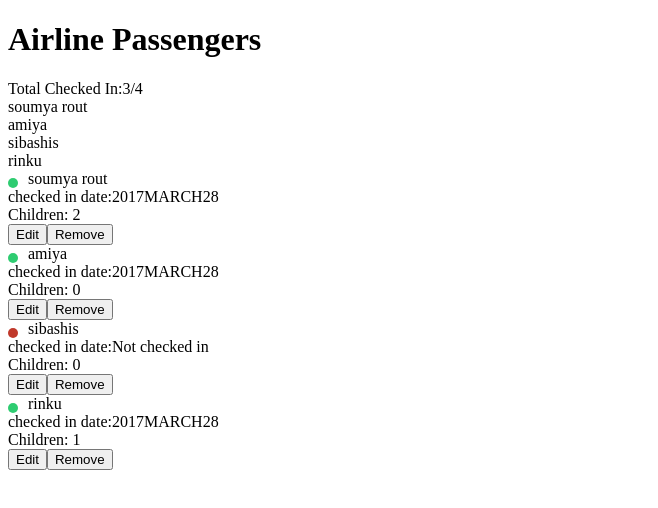
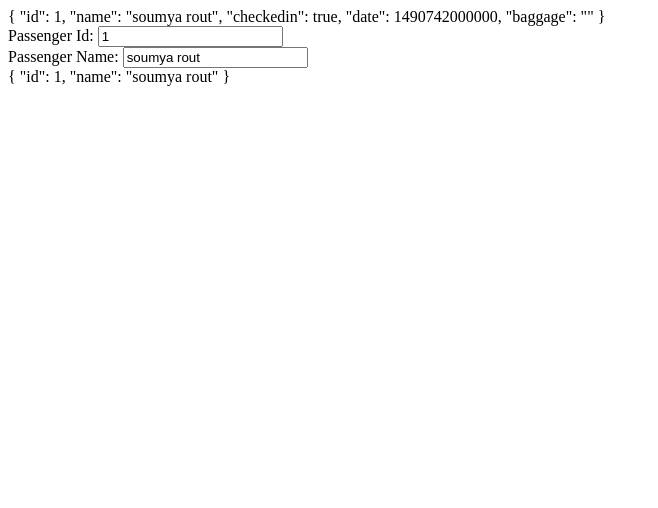
Before and after one commit to ersaumya/Angular9BestPractice, an Angular app: page / in a window 1280 px wide. Shown: the top 508 px of the page, without its empty margins (0-658 px from the left). Built offline with nearby package versions, Linux system fonts and the light colour scheme; data requests are answered from the project's data file.

Commit message:
form added

```diff
--- a/db.json
+++ b/db.json
@@ -5,42 +5,35 @@
       "name": "soumya rout",
       "checkedin": true,
       "date": 1490742000000,
-      "children": [
-        {
-          "name": "xxx",
-          "age": 12
-        },
-        {
-          "name": "yyy",
-          "age": 10
-        }
-      ]
+      "baggage": ""
     },
     {
       "id": 2,
       "name": "amiya",
       "checkedin": true,
       "date": 1490742000000,
-      "children": null
+      "baggage": ""
     },
     {
       "id": 3,
       "name": "sibashis",
       "checkedin": false,
       "date": null,
-      "children": null
+      "baggage": ""
     },
     {
       "id": 4,
       "name": "rinku",
       "checkedin": true,
       "date": 1490742000000,
-      "children": [
-        {
-          "name": "vvv",
-          "age": 13
-        }
-      ]
+      "baggage": ""
+    },
+    {
+      "id": 5,
+      "name": "pinku",
+      "checkedin": false,
+      "date": 1490742000000,
+      "baggage": ""
     }
   ]
 }
--- a/src/app/app.component.html
+++ b/src/app/app.component.html
@@ -1,4 +1,4 @@
 
 <div>
-    <app-dashboard></app-dashboard>
+    <app-passenger-viewer></app-passenger-viewer>
 </div>
--- a/src/app/passenger/components/passenger-details/passenger-details.component.html
+++ b/src/app/passenger/components/passenger-details/passenger-details.component.html
@@ -12,9 +12,7 @@
     <div>
         checked in date:{{detail.checkedin?(detail.date | date:'yMMMMd' | uppercase):'Not checked in'}}
     </div>
-    <div>
-        Children: {{detail.children?.length || 0}}
-    </div>
+
     <div>
         <button (click)="toggleEdit()">
             {{editing ? 'Done':'Edit'}}
--- /dev/null
+++ b/src/app/passenger/components/passenger-form/passenger-form.component.html
@@ -0,0 +1,12 @@
+<form #form="ngForm" novalidate>
+    {{detail | json}}
+    <div>
+        Passenger Id:
+        <input type="number" name="id" [ngModel]="detail?.id">
+    </div>
+    <div>
+        Passenger Name:
+        <input type="text" name="name" [ngModel]="detail?.name">
+    </div>
+    {{form.value | json}}
+</form>
--- /dev/null
+++ b/src/app/passenger/components/passenger-form/passenger-form.component.ts
@@ -0,0 +1,17 @@
+import { Component, OnInit, Input } from '@angular/core';
+import { Passenger } from '../../models/passenger.interface';
+
+@Component({
+  selector: 'app-passenger-form',
+  templateUrl: './passenger-form.component.html',
+  styleUrls: ['./passenger-form.component.css']
+})
+export class PassengerFormComponent implements OnInit {
+  @Input() detail:Passenger;
+
+  constructor() { }
+
+  ngOnInit(): void {
+  }
+
+}
--- /dev/null
+++ b/src/app/passenger/container/passenger-viewer/passenger-viewer.component.html
@@ -0,0 +1,3 @@
+<div>
+    <app-passenger-form [detail]="passenger"></app-passenger-form>
+</div>
--- /dev/null
+++ b/src/app/passenger/container/passenger-viewer/passenger-viewer.component.ts
@@ -0,0 +1,19 @@
+import { Component, OnInit } from '@angular/core';
+import { PassengerService } from '../../passenger.service';
+import { Passenger } from '../../models/passenger.interface';
+
+@Component({
+  selector: 'app-passenger-viewer',
+  templateUrl: './passenger-viewer.component.html',
+  styleUrls: ['./passenger-viewer.component.css']
+})
+export class PassengerViewerComponent implements OnInit {
+  passenger:Passenger;
+  constructor(private passengerService: PassengerService) { }
+
+  ngOnInit(): void {
+    this.passengerService.getPassenger(1)
+    .subscribe((data:Passenger)=>this.passenger=data);
+  }
+
+}
--- a/src/app/passenger/passenger.service.ts
+++ b/src/app/passenger/passenger.service.ts
@@ -25,6 +25,14 @@ export class PassengerService {
         tap(data => console.log(data)),
         catchError((error:any)=>Observable.throw(error.json()))
         );
+  }
+  getPassenger(id: number): Observable<Passenger>{
+    return this.httpClient
+      .get<Passenger>(`${this.PASSENGER_API}/${id}`)
+      .pipe(
+        tap(data => console.log(data)),
+        catchError((error: any) => Observable.throw(error.json()))
+      );
   }
 
   updatePassengers(passenger: Passenger): Observable<Passenger> {
```
Also changed, not shown: src/app/passenger/models/passenger.interface.ts (+2 -5 lines), src/app/passenger/passenger.module.ts (+11 -3 lines), src/app/passenger/components/passenger-form/passenger-form.component.css (added), src/app/passenger/container/passenger-viewer/passenger-viewer.component.css (added), 2 other files (tests, documents, lock files or other folders).
